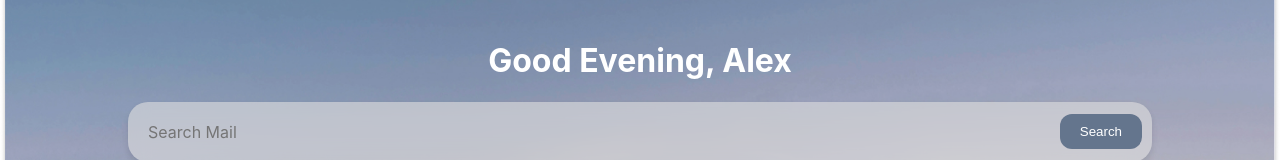
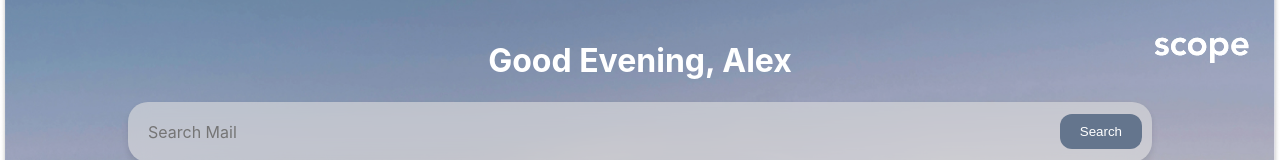
Before and after one commit to sfkunal/EmailSearch, a React (Create React App) app in the folder frontend/: page / in a window 1280 px wide. Shown: the top 160 px of the page. Built offline with nearby package versions, Linux system fonts and the light colour scheme.

Commit message:
Added logo

```diff
--- a/frontend/src/MainPage.js
+++ b/frontend/src/MainPage.js
@@ -65,6 +65,10 @@ const SearchBar = ({ setSearchResults, setLanguageModelResponse }) => {
 };
 
 const ResultEmail = ({ searchResult }) => {
+  const truncateBody = (body) => {
+    if (!body || body.length <= 150) return body;
+    return `${body.substring(0, 150)}...`;
+  };
   return (
       <ListItem className="ListItem">
           <ListItemText
@@ -78,7 +82,7 @@ const ResultEmail = ({ searchResult }) => {
                           >
                               {searchResult.to}
                           </Typography>
-                          {` - ${searchResult.body}`}
+                          {` - ${truncateBody(searchResult.body)} `}
                   </React.Fragment>
               }
           />
@@ -90,11 +94,23 @@ function MainPage() {
   const [searchResults, setSearchResults] = useState(null);
   const [languageModelResponse, setLanguageModelResponse] = useState(null);
 
+  const loadImage = () => {
+    const img = document.createElement('img');
+    img.src = '/scopeLogo.jpg'; // Replace with your actual image path
+    img.className = 'topRightImage';
+    document.body.appendChild(img);
+  };
+
+  React.useEffect(() => {
+    loadImage();
+  }, []);
+
   return (
     <div className="MainPage">
       <h1 style={{color: 'white', textAlign: 'center'}}>
         Good Evening, Alex
       </h1>
+
       <SearchBar setSearchResults={setSearchResults} setLanguageModelResponse={setLanguageModelResponse} />
       {searchResults?.metadatas && (
           <List className="List">
--- a/frontend/src/layout.css
+++ b/frontend/src/layout.css
@@ -93,3 +93,10 @@ html, body {
   .ListItemSecondaryAction {
     opacity: 0.6;
   }
+
+  .topRightImage {
+    position: absolute;
+    top: 20px;
+    right: 30px;
+    z-index: 2;
+  }
```
Also changed, not shown: frontend/public/scopeLogo.jpg (added).
